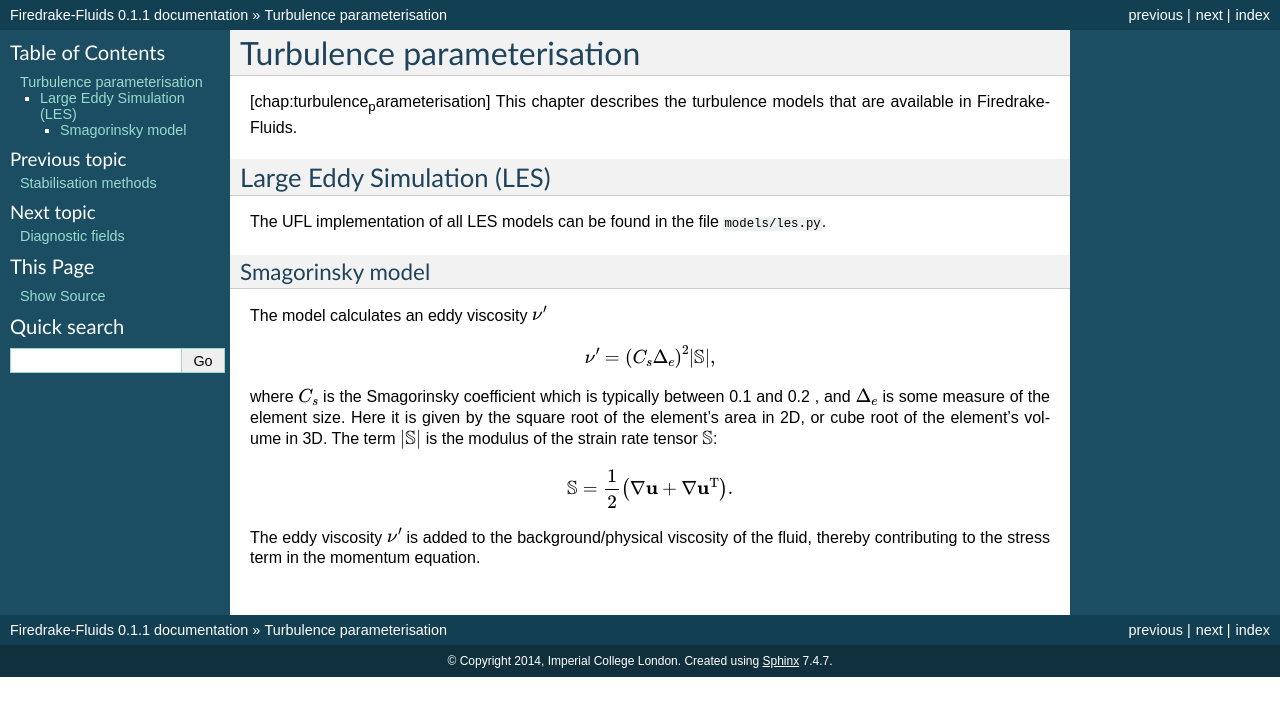
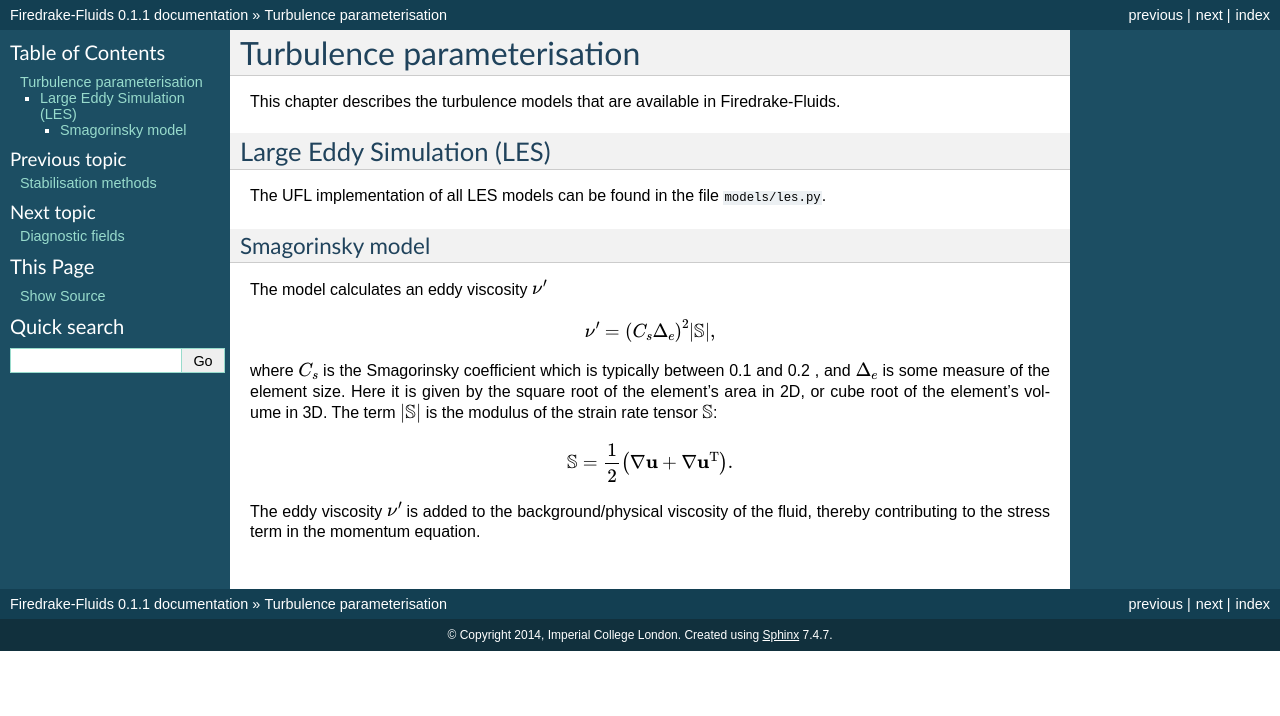
Before and after one commit to firedrakeproject/firedrake-fluids, a Sphinx documentation site: the page built from doc/source/turbulence_parameterisation.rst, in a window 1280 px wide. Shown: the top 716 px of the page. Built offline with Sphinx 7.4.7, drawn with Linux system fonts in a browser that asks for light colours.

```diff
--- a/doc/source/stabilisation_methods.rst
+++ b/doc/source/stabilisation_methods.rst
@@ -1,7 +1,7 @@
 Stabilisation methods
 =====================
 
-[chap:stabilisation] When using a continuous Galerkin discretisation in
+When using a continuous Galerkin discretisation in
 advection-dominated problems, it may be necessary to stabilise the
 advection term in the momentum equation.
 
--- a/doc/source/turbulence_parameterisation.rst
+++ b/doc/source/turbulence_parameterisation.rst
@@ -1,8 +1,7 @@
 Turbulence parameterisation
 ===========================
 
-[chap:turbulence\ :sub:`p`\ arameterisation] This chapter describes the
-turbulence models that are available in Firedrake-Fluids.
+This chapter describes the turbulence models that are available in Firedrake-Fluids.
 
 Large Eddy Simulation (LES)
 ---------------------------
```
Also changed, not shown: doc/source/index.rst (+9 -0 lines), doc/source/introduction.rst (+7 -7 lines).
